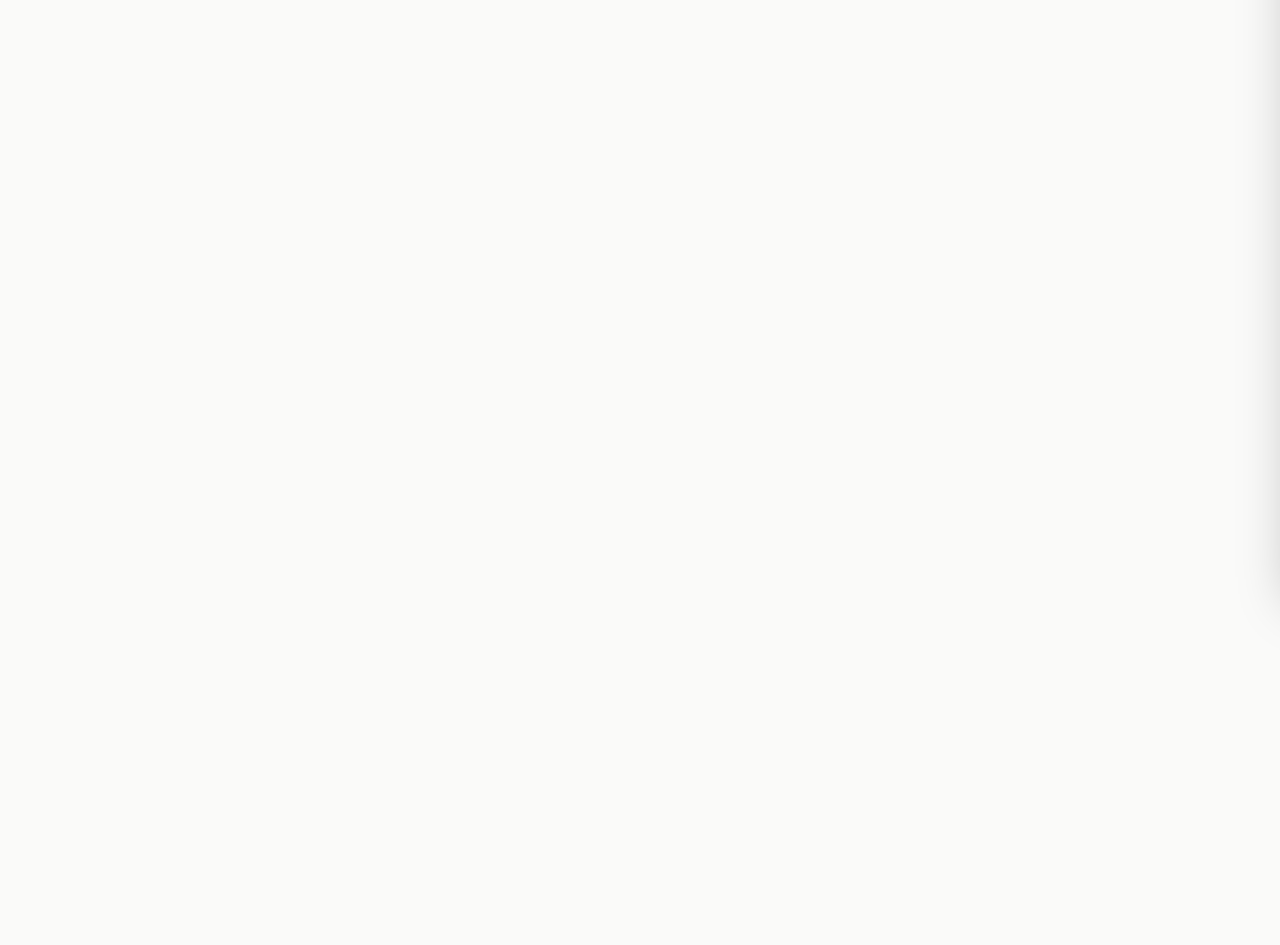
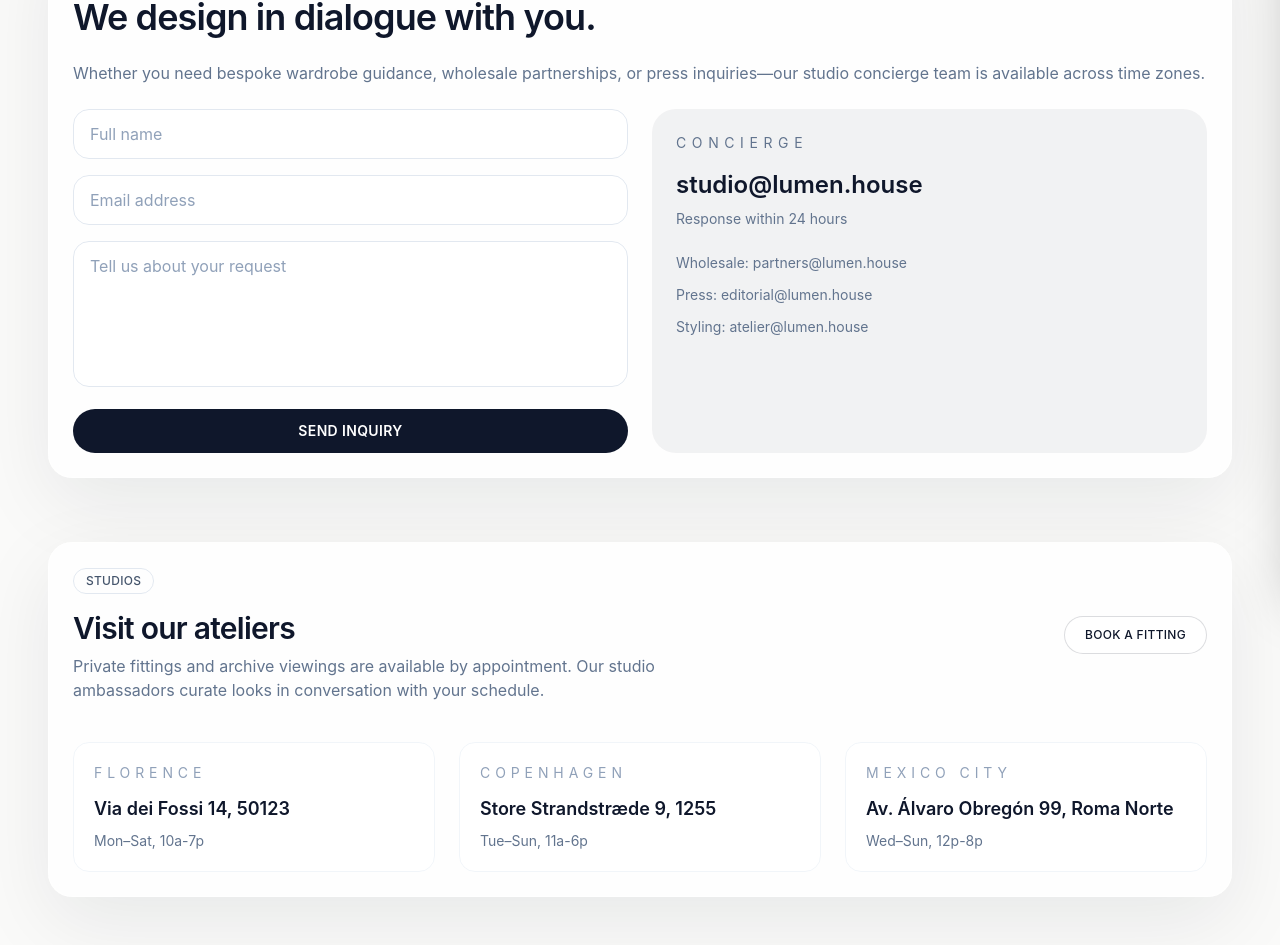
Before and after one commit to saba871/e-commerce, a React (Vite) app in the folder client/: page /contact in a window 1280 px wide. Shown: the part 211-1156 px from the top of the page. Before the commit the page ends 800 px from the top, so only its background shows below. Built offline with nearby package versions, Linux system fonts and the light colour scheme; no server answers.

Commit message:
more pages

```diff
--- a/client/src/App.jsx
+++ b/client/src/App.jsx
@@ -5,6 +5,8 @@ import LogIn from "./pages/Login"
 import Register from "./pages/Register"
 import Panel from "./pages/Panel"
 import Items from "./pages/Items"
+import About from "./pages/About"
+import Contact from "./pages/Contact"
 import CartDrawer from "./components/CartDrawer"
 
 function App() {
@@ -13,9 +15,11 @@ function App() {
             <Nav />
             <Routes>
                 <Route path="/" element={<Home />} />
+                <Route path="/about" element={<About />} />
+                <Route path="/contact" element={<Contact />} />
+                <Route path="/items" element={<Items />} />
                 <Route path="/login" element={<LogIn />} />
                 <Route path="/register" element={<Register />} />
-                <Route path="/items" element={<Items />} />
                 <Route path="/panel" element={<Panel />} />
             </Routes>
             <CartDrawer />
--- a/client/src/components/Nav.jsx
+++ b/client/src/components/Nav.jsx
@@ -5,6 +5,8 @@ import CartBadge from "./CartBadge"
 const navLinks = [
     { to: "/", label: "Home" },
     { to: "/items", label: "Collection" },
+    { to: "/about", label: "About" },
+    { to: "/contact", label: "Contact" },
 ]
 
 const authLinks = [
--- /dev/null
+++ b/client/src/pages/About.jsx
@@ -0,0 +1,87 @@
+const atelierHighlights = [
+    {
+        title: "Heritage Craft",
+        description: "Every garment is cut and finished within our Florence atelier, in collaboration with artisans who have honed their craft for generations.",
+    },
+    {
+        title: "Considered Materials",
+        description: "We source small-batch textiles from regenerative mills across Kyoto, Como, and Porto to ensure traceable luxury.",
+    },
+    {
+        title: "Quiet Innovation",
+        description: "Architectural silhouettes meet wearable function through modular pattern work and zero-waste cutting techniques.",
+    },
+]
+
+const About = () => {
+    return (
+        <main className="px-4 pb-24 pt-12 sm:px-8 lg:px-12">
+            <section className="glass-panel relative overflow-hidden px-6 py-16 sm:px-12">
+                <div className="absolute inset-0 bg-gradient-to-br from-slate-950/80 via-slate-900/30 to-transparent" />
+                <img
+                    src="https://images.unsplash.com/photo-1487412720507-e7ab37603c6f?auto=format&fit=crop&w=1800&q=80"
+                    alt="Studio"
+                    className="absolute inset-0 h-full w-full object-cover"
+                />
+                <div className="relative z-10 max-w-3xl text-white">
+                    <p className="tag-pill border-white/40 text-white/80">Our Maison</p>
+                    <h1 className="mt-6 text-4xl font-semibold tracking-tight sm:text-5xl">A study in sculpted essentials.</h1>
+                    <p className="mt-6 text-lg text-white/75">
+                        Lumen is a house devoted to curated wardrobes—pieces that feel bespoke yet effortless, crafted in conversation with
+                        modern life.
+                    </p>
+                </div>
+            </section>
+
+            <section className="mt-16 grid gap-10 lg:grid-cols-2">
+                <div className="glass-panel space-y-5">
+                    <p className="tag-pill">Philosophy</p>
+                    <h2 className="text-3xl font-semibold tracking-tight">Designed for longevity</h2>
+                    <p className="text-slate-500">
+                        We release limited capsules instead of trends. Each drop is developed with circularity in mind—from recyclable
+                        trims to modular construction that encourages tailoring rather than replacement.
+                    </p>
+                    <div className="rounded-2xl bg-slate-900/5 p-6">
+                        <p className="text-sm uppercase tracking-[0.3em] text-slate-500">Studios</p>
+                        <p className="mt-3 text-2xl font-semibold text-slate-900">Florence · Copenhagen · Mexico City</p>
+                        <p className="mt-3 text-sm text-slate-500">
+                            Our teams collaborate digitally to keep iteration fast while production remains intentionally slow.
+                        </p>
+                    </div>
+                </div>
+
+                <div className="glass-panel space-y-8">
+                    <p className="tag-pill">Manifesto</p>
+                    <ul className="space-y-5">
+                        {atelierHighlights.map((item) => (
+                            <li key={item.title} className="rounded-2xl border border-slate-100/80 bg-white/70 p-5">
+                                <p className="text-sm uppercase tracking-[0.4em] text-slate-400">{item.title}</p>
+                                <p className="mt-3 text-lg font-semibold text-slate-900">{item.description}</p>
+                            </li>
+                        ))}
+                    </ul>
+                </div>
+            </section>
+
+            <section className="mt-20 glass-panel">
+                <p className="tag-pill">Responsibility</p>
+                <div className="mt-6 grid gap-8 sm:grid-cols-3">
+                    <div>
+                        <p className="text-4xl font-semibold text-slate-900">92%</p>
+                        <p className="text-sm text-slate-500">Natural or recycled fibers per collection</p>
+                    </div>
+                    <div>
+                        <p className="text-4xl font-semibold text-slate-900">48 hrs</p>
+                        <p className="text-sm text-slate-500">Lead time from sketch to prototype</p>
+                    </div>
+                    <div>
+                        <p className="text-4xl font-semibold text-slate-900">100%</p>
+                        <p className="text-sm text-slate-500">Carbon-neutral shipping & packaging</p>
+                    </div>
+                </div>
+            </section>
+        </main>
+    )
+}
+
+export default About
--- /dev/null
+++ b/client/src/pages/Contact.jsx
@@ -0,0 +1,75 @@
+const studios = [
+    {
+        city: "Florence",
+        address: "Via dei Fossi 14, 50123",
+        hours: "Mon–Sat, 10a-7p",
+    },
+    {
+        city: "Copenhagen",
+        address: "Store Strandstræde 9, 1255",
+        hours: "Tue–Sun, 11a-6p",
+    },
+    {
+        city: "Mexico City",
+        address: "Av. Álvaro Obregón 99, Roma Norte",
+        hours: "Wed–Sun, 12p-8p",
+    },
+]
+
+const Contact = () => {
+    return (
+        <main className="px-4 pb-24 pt-12 sm:px-8 lg:px-12">
+            <section className="glass-panel space-y-6">
+                <p className="tag-pill">Contact</p>
+                <h1 className="text-4xl font-semibold tracking-tight">We design in dialogue with you.</h1>
+                <p className="text-slate-500">
+                    Whether you need bespoke wardrobe guidance, wholesale partnerships, or press inquiries—our studio concierge team is
+                    available across time zones.
+                </p>
+                <div className="grid gap-6 lg:grid-cols-2">
+                    <form className="space-y-4">
+                        <input type="text" placeholder="Full name" className="input-field" />
+                        <input type="email" placeholder="Email address" className="input-field" />
+                        <textarea rows="5" placeholder="Tell us about your request" className="input-field resize-none" />
+                        <button className="primary-btn w-full">Send Inquiry</button>
+                    </form>
+                    <div className="rounded-3xl bg-slate-900/5 p-6">
+                        <p className="text-sm uppercase tracking-[0.4em] text-slate-500">Concierge</p>
+                        <p className="mt-4 text-2xl font-semibold text-slate-900">studio@lumen.house</p>
+                        <p className="mt-2 text-sm text-slate-500">Response within 24 hours</p>
+                        <div className="mt-6 space-y-3 text-sm text-slate-500">
+                            <p>Wholesale: partners@lumen.house</p>
+                            <p>Press: editorial@lumen.house</p>
+                            <p>Styling: atelier@lumen.house</p>
+                        </div>
+                    </div>
+                </div>
+            </section>
+
+            <section className="mt-16 glass-panel">
+                <div className="flex flex-col justify-between gap-6 sm:flex-row sm:items-center">
+                    <div>
+                        <p className="tag-pill">Studios</p>
+                        <h2 className="mt-4 text-3xl font-semibold tracking-tight">Visit our ateliers</h2>
+                        <p className="mt-2 max-w-2xl text-slate-500">
+                            Private fittings and archive viewings are available by appointment. Our studio ambassadors curate looks in
+                            conversation with your schedule.
+                        </p>
+                    </div>
+                    <button className="secondary-btn">Book a fitting</button>
+                </div>
+                <div className="mt-10 grid gap-6 md:grid-cols-3">
+                    {studios.map((studio) => (
+                        <div key={studio.city} className="rounded-2xl border border-slate-100 bg-white/70 p-5">
+                            <p className="text-sm uppercase tracking-[0.35em] text-slate-400">{studio.city}</p>
+                            <p className="mt-3 text-lg font-semibold text-slate-900">{studio.address}</p>
+                            <p className="mt-2 text-sm text-slate-500">{studio.hours}</p>
+                        </div>
+                    ))}
+                </div>
+            </section>
+        </main>
+    )
+}
+
+export default Contact
```
